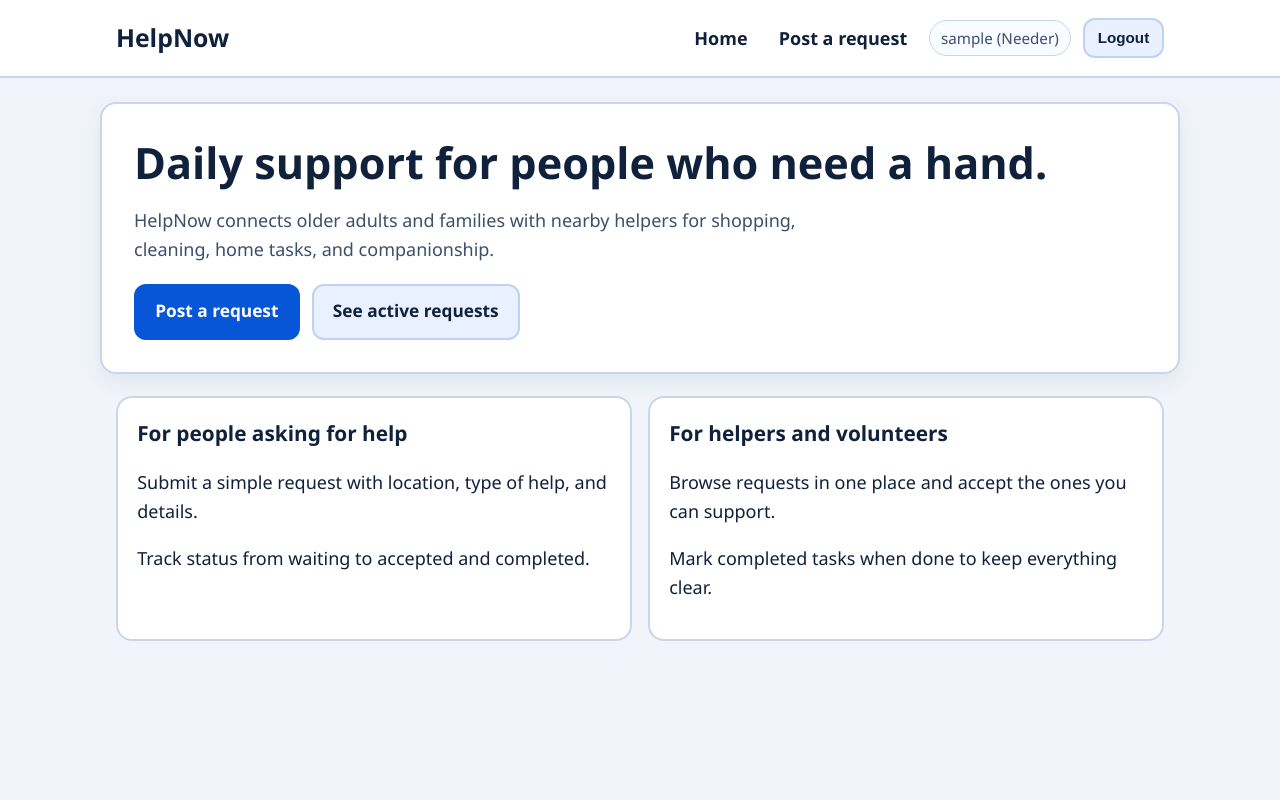
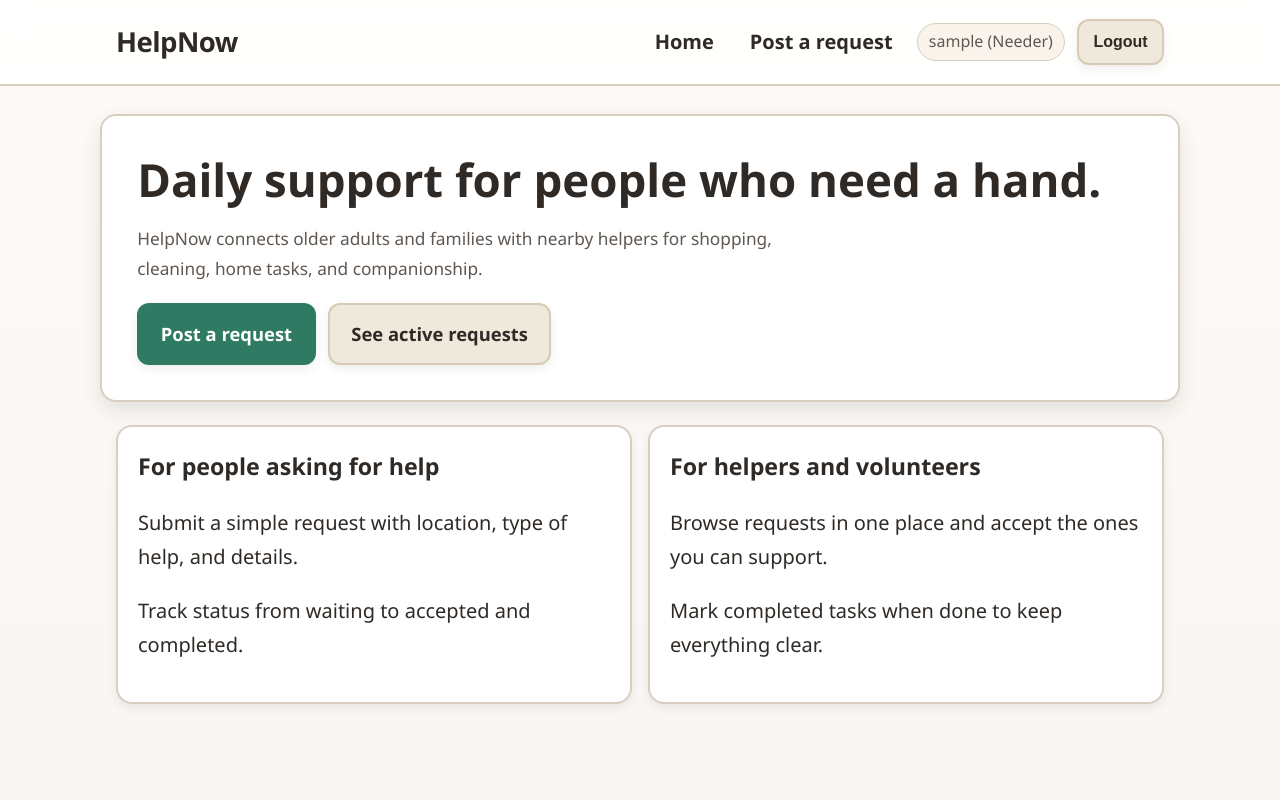
Before and after one commit to vs444o/necodersrepo, a Django app: page / in a window 1280 px wide. Run offline with Django 5.2, Linux system fonts and the light colour scheme; the visitor is signed in with stand-in values (Sample User, id 1).

Commit message:
frontendfix

```diff
--- a/offers/static/style.css
+++ b/offers/static/style.css
@@ -1,18 +1,19 @@
 :root {
-    --bg: #f1f5fb;
+    --bg: #f7f6f2;
     --surface: #ffffff;
-    --surface-soft: #f8fbff;
-    --text: #10213b;
-    --muted: #3c4f6b;
-    --border: #c8d5ea;
-    --primary: #0856d8;
-    --primary-hover: #064ab8;
-    --secondary: #e9f0ff;
-    --secondary-hover: #dbe8ff;
-    --danger: #c62828;
-    --focus: #0f5de2;
+    --surface-soft: #f8f4ec;
+    --text: #2f2a26;
+    --muted: #5f5750;
+    --border: #d8cfc1;
+    --primary: #2f7a63;
+    --primary-hover: #25644f;
+    --secondary: #efe9dc;
+    --secondary-hover: #e7dece;
+    --danger: #b14a3b;
+    --focus: #2f7a63;
     --radius: 16px;
-    --shadow: 0 8px 24px rgba(16, 33, 59, 0.08);
+    --shadow: 0 8px 20px rgba(69, 55, 40, 0.12);
+    --shadow-soft: 0 4px 10px rgba(69, 55, 40, 0.08);
 }
 
 *,
@@ -30,10 +31,10 @@ body {
 body {
     min-height: 100vh;
     font-family: "Segoe UI", Arial, sans-serif;
-    font-size: 18px;
-    line-height: 1.6;
+    font-size: 20px;
+    line-height: 1.7;
     color: var(--text);
-    background: var(--bg);
+    background: linear-gradient(180deg, #fdfbf7 0%, var(--bg) 100%);
 }
 
 a {
@@ -47,19 +48,21 @@ a {
 }
 
 .page-content {
-    padding-block: 1.5rem 3rem;
+    padding-block: 1.75rem 3.25rem;
 }
 
 .top-nav {
-    background: var(--surface);
+    background: rgba(255, 255, 255, 0.88);
     border-bottom: 2px solid var(--border);
     position: sticky;
     top: 0;
     z-index: 10;
+    backdrop-filter: blur(10px);
+    -webkit-backdrop-filter: blur(10px);
 }
 
 .nav-wrap {
-    min-height: 76px;
+    min-height: 84px;
     display: flex;
     align-items: center;
     justify-content: space-between;
@@ -71,8 +74,9 @@ a {
 .brand-link {
     text-decoration: none;
     color: var(--text);
-    font-size: 1.55rem;
+    font-size: 1.72rem;
     font-weight: 800;
+    letter-spacing: -0.02em;
 }
 
 .nav-actions {
@@ -86,12 +90,14 @@ a {
     color: var(--text);
     text-decoration: none;
     font-weight: 600;
-    padding: 0.45rem 0.6rem;
+    padding: 0.55rem 0.75rem;
     border-radius: 10px;
+    transition: background-color 0.18s ease, transform 0.18s ease;
 }
 
 .nav-link:hover {
     background: var(--secondary);
+    transform: translateY(-1px);
 }
 
 .user-pill {
@@ -100,7 +106,7 @@ a {
     border: 1px solid var(--border);
     border-radius: 999px;
     padding: 0.3rem 0.7rem;
-    font-size: 0.95rem;
+    font-size: 1rem;
 }
 
 .nav-logout-form {
@@ -114,13 +120,15 @@ a {
     gap: 0.4rem;
     border: 2px solid transparent;
     border-radius: 12px;
-    font-size: 1rem;
+    font-size: 1.05rem;
     font-weight: 700;
     line-height: 1.2;
     text-decoration: none;
     cursor: pointer;
-    min-height: 48px;
-    padding: 0.7rem 1rem;
+    min-height: 54px;
+    padding: 0.85rem 1.15rem;
+    transition: transform 0.18s ease, box-shadow 0.18s ease, background-color 0.18s ease;
+    box-shadow: var(--shadow-soft);
 }
 
 .btn--primary {
@@ -130,16 +138,20 @@ a {
 
 .btn--primary:hover {
     background: var(--primary-hover);
+    transform: translateY(-1px);
+    box-shadow: 0 10px 18px rgba(47, 122, 99, 0.24);
 }
 
 .btn--secondary {
     background: var(--secondary);
     color: var(--text);
-    border-color: #bfd2f3;
+    border-color: #d8cbb5;
 }
 
 .btn--secondary:hover {
     background: var(--secondary-hover);
+    transform: translateY(-1px);
+    box-shadow: 0 8px 16px rgba(16, 33, 59, 0.12);
 }
 
 .btn--danger {
@@ -148,15 +160,15 @@ a {
 }
 
 .btn--sm {
-    min-height: 40px;
-    padding: 0.45rem 0.8rem;
-    font-size: 0.95rem;
+    min-height: 46px;
+    padding: 0.55rem 0.9rem;
+    font-size: 1rem;
 }
 
 .btn--lg {
-    min-height: 56px;
-    font-size: 1.08rem;
-    padding-inline: 1.2rem;
+    min-height: 62px;
+    font-size: 1.15rem;
+    padding-inline: 1.35rem;
 }
 
 .btn--block {
@@ -167,13 +179,19 @@ a {
     background: var(--surface);
     border: 2px solid var(--border);
     border-radius: var(--radius);
-    padding: 2rem;
+    padding: 2.2rem;
     box-shadow: var(--shadow);
+    transition: transform 0.22s ease, box-shadow 0.22s ease;
+}
+
+.hero:hover {
+    transform: translateY(-2px);
+    box-shadow: 0 14px 28px rgba(16, 33, 59, 0.12);
 }
 
 .hero h1 {
     margin: 0;
-    font-size: clamp(1.9rem, 5vw, 2.7rem);
+    font-size: clamp(2.1rem, 5vw, 2.85rem);
     line-height: 1.25;
 }
 
@@ -181,6 +199,7 @@ a {
     margin-top: 1rem;
     max-width: 70ch;
     color: var(--muted);
+    font-size: 1.08rem;
 }
 
 .hero-actions {
@@ -201,17 +220,25 @@ a {
     background: var(--surface);
     border: 2px solid var(--border);
     border-radius: var(--radius);
-    padding: 1.2rem;
+    padding: 1.25rem;
+    transition: transform 0.18s ease, box-shadow 0.18s ease, border-color 0.18s ease;
+    box-shadow: var(--shadow-soft);
+}
+
+.panel:hover {
+    transform: translateY(-3px);
+    box-shadow: 0 12px 24px rgba(69, 55, 40, 0.14);
+    border-color: #cdbfa8;
 }
 
 .panel h2 {
     margin: 0 0 0.6rem;
-    font-size: 1.3rem;
+    font-size: 1.45rem;
 }
 
 .page-header h1 {
     margin: 0;
-    font-size: clamp(1.7rem, 4.5vw, 2.25rem);
+    font-size: clamp(1.95rem, 4.5vw, 2.5rem);
 }
 
 .page-header p {
--- a/offers/views.py
+++ b/offers/views.py
@@ -15,8 +15,11 @@ def home(request):
 
 @login_required
 def find(request):
-    """List of all requests/needs."""
-    offers = Offer.objects.all().order_by('-created_at')
+    """List requests based on user role."""
+    if getattr(request.user, 'user_type', None) == 'needer':
+        offers = Offer.objects.filter(created_by=request.user).order_by('-created_at')
+    else:
+        offers = Offer.objects.all().order_by('-created_at')
     return render(request, 'offers/find.html', {'offers': offers})
 
 
```
Also changed, not shown: other parts of offers/static/style.css (+63 -24 lines), offers/templates/registration/login.html (+7 -0 lines), offers/templates/registration/signup.html (+7 -0 lines).
